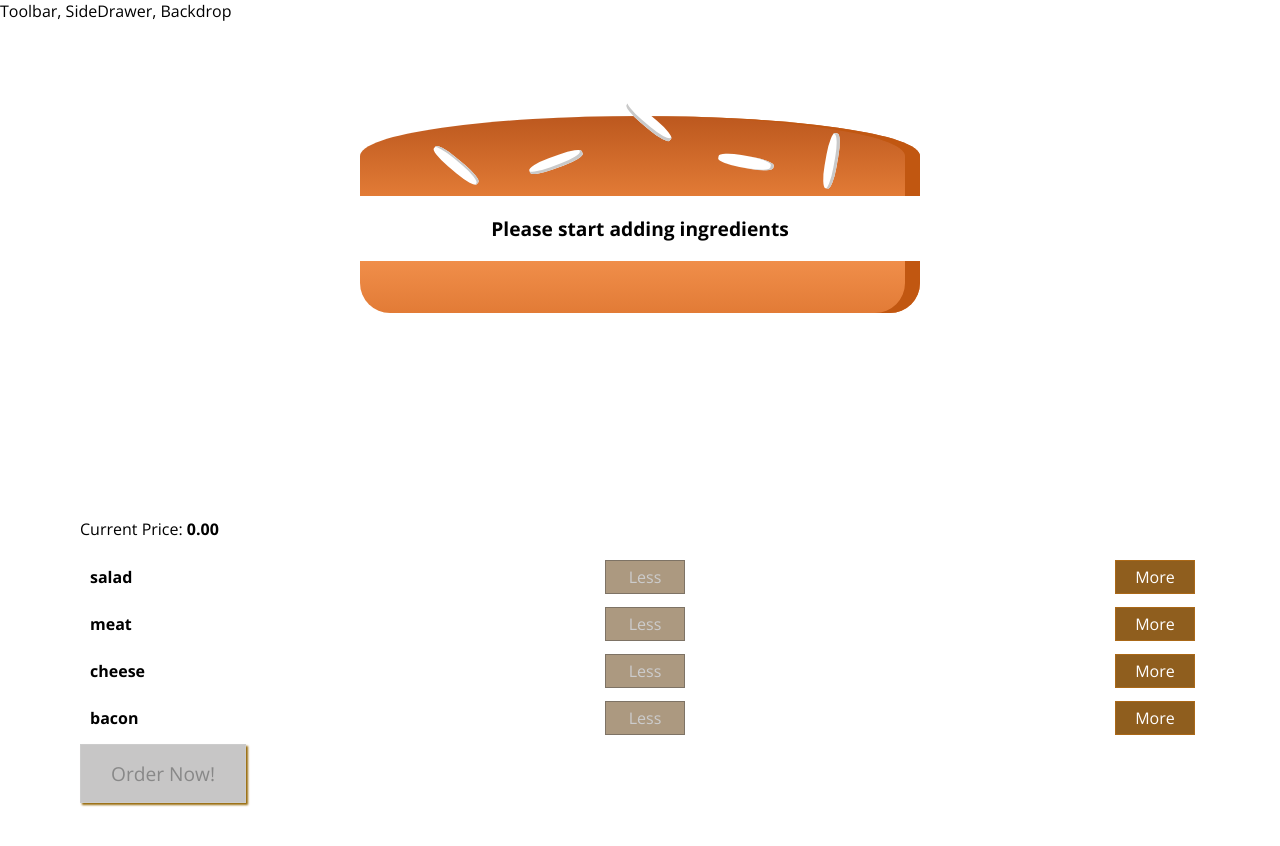
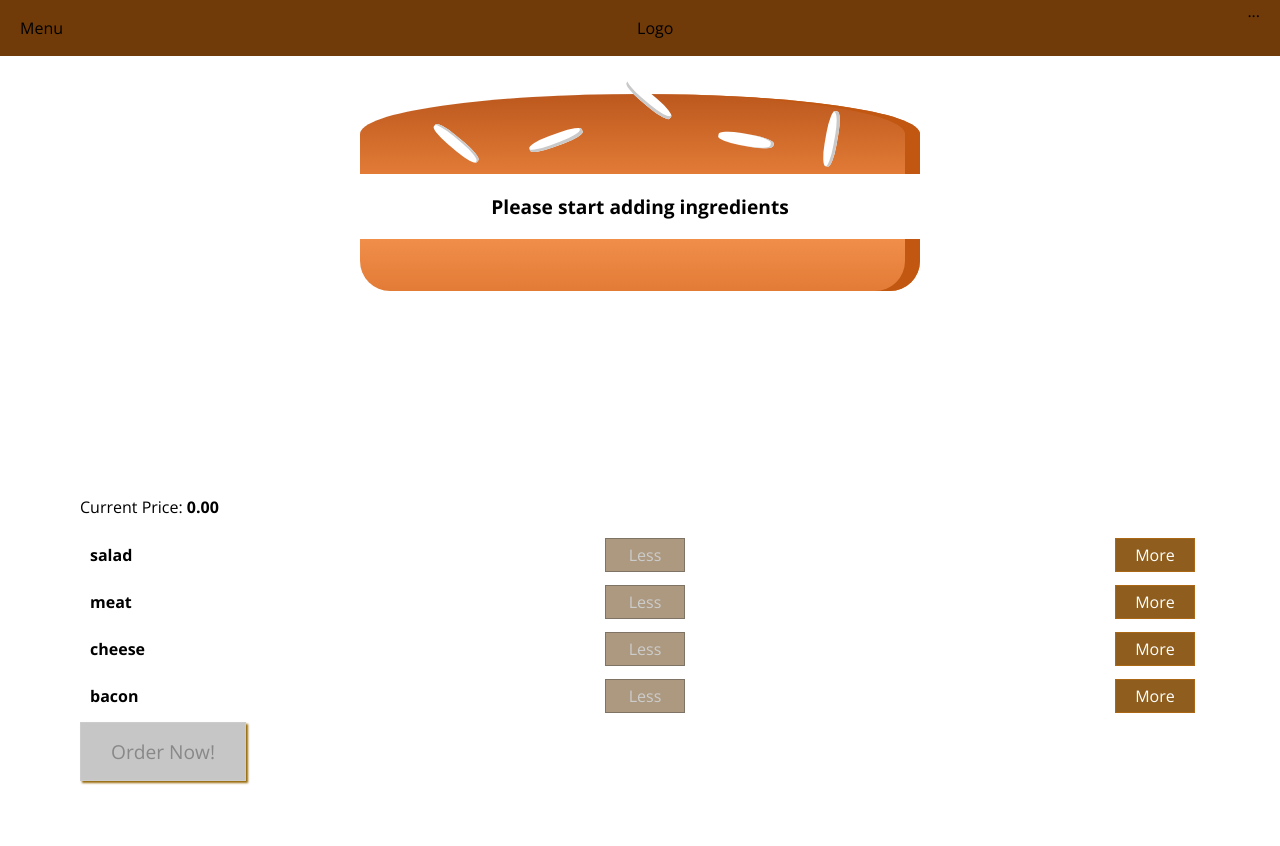
Before and after one commit to yousefalsatouf/burger-app-react, a React app: page / in a window 1280 px wide. Shown: the top 846 px of the page. Built offline with nearby package versions, Linux system fonts and the light colour scheme.

Commit message:
addinf a logo

```diff
--- a/src/components/Layout/Layout.js
+++ b/src/components/Layout/Layout.js
@@ -1,10 +1,11 @@
 import React from 'react';
 import classes from './Layout.css'; //this guy here helps me to get classes from the css file
 import Aux from "../../hoc/Auxiliary";
+import Toolbar from "../Navigation/Toolbar/Toolbar";
 
 const Layout = ( props ) => (
     <Aux>
-        <div>Toolbar, SideDrawer, Backdrop</div>
+        <Toolbar />
         <main className={ classes.content }>
             { props.children }
         </main>
--- /dev/null
+++ b/src/components/Navigation/Toolbar/Toolbar.css
@@ -0,0 +1,24 @@
+/*
+    working on mobile first ...
+*/
+.Toolbar
+{
+    height: 56px;
+    width: 100%;
+    position: fixed;
+    top: 0;
+    left: 0;
+    background-color: #703B09;
+    display: flex;
+    justify-content: space-between;
+    align-items: center;
+    padding: 0 20px;
+    box-sizing: border-box;
+    z-index: 90;
+}
+
+.Toolbar nav
+{
+    height: 100%;
+
+}
--- /dev/null
+++ b/src/components/Navigation/Toolbar/Toolbar.js
@@ -0,0 +1,14 @@
+import React from 'react';
+import classes from './Toolbar.css';
+
+const Toolbar = (props) => (
+    <header className={classes.Toolbar}>
+        <div>Menu</div>
+        <div>Logo</div>
+        <nav>
+            ...
+        </nav>
+    </header>
+);
+
+export default Toolbar;
```
